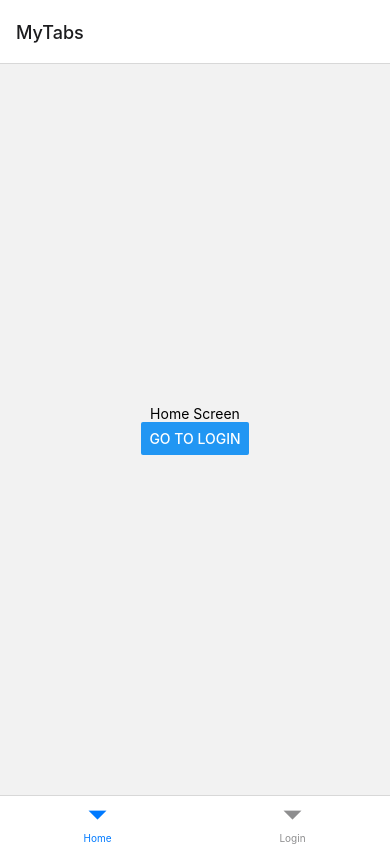
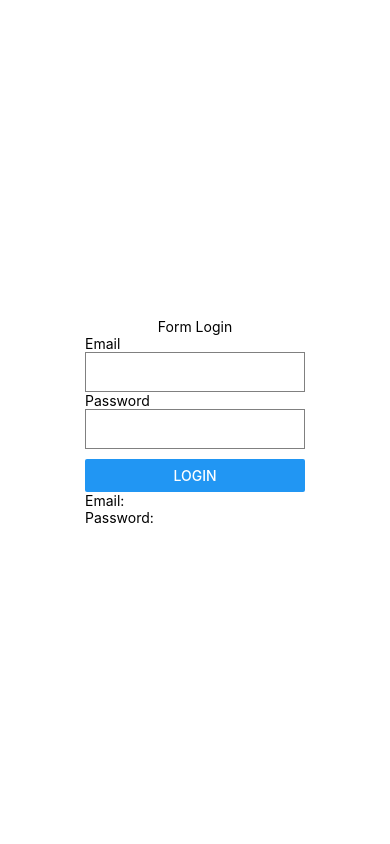
Before and after one commit to Ahmadzs/Ahmad-105841101721-lab-1, a React Native app: screen / in a window 390 px wide. Built offline with nearby package versions, Linux system fonts and the light colour scheme.

Commit message:
UseHook Data & On Change

```diff
--- a/App.js
+++ b/App.js
@@ -1,53 +1,45 @@
-import * as React from "react";
-import { View, Text, Button } from "react-native";
-import { NavigationContainer } from "@react-navigation/native";
-import { createNativeStackNavigator } from "@react-navigation/native-stack";
-import { createBottomTabNavigator } from "@react-navigation/bottom-tabs";
+import { StyleSheet, Text, View, TextInput, Button } from 'react-native'
+import React, { useState } from 'react'
+const App = () => {
 
-import Login from "./Pages/Login";
-import SignUp from "./Pages/SignUp";
-import ForgotPassword from "./Pages/ForgotPassword";
-
-const Tab = createBottomTabNavigator();
-
-function MyTabs() {
+  const [formLogin, setForm] = useState({
+    username: '',
+    email: '',
+    password: ''
+  })
+  const onSubmit = () => {
+    if (formLogin.email === 'unismuh'
+      && formLogin.password === 'unismuh') {
+      alert('Login Berhasil')
+    } else {
+      alert('Login Gagal')
+    }
+  }
   return (
-    <Tab.Navigator>
-      <Tab.Screen
-        name="Home"
-        component={HomeScreen}
-        options={{ headerShown: false }}
-      />
-      <Tab.Screen name="Login" component={Login} />
-    </Tab.Navigator>
-  );
+    <View style={{ flex: 1, justifyContent: 'center', alignItems: 'center' }}>
+      <Text>Form Login</Text>
+      <View>
+        <Text>Email</Text>
+        <TextInput
+          style={{ height: 40, borderColor: 'gray', borderWidth: 1 }}
+          onChangeText={(hasil) => setForm({ ...formLogin, email: hasil })}
+          value={formLogin.email}
+        />
+        <Text>Password</Text>
+        <TextInput
+          style={{ height: 40, borderColor: 'gray', borderWidth: 1 }}
+          onChangeText={(text) => setForm({ ...formLogin, password: text })}
+          value={formLogin.password}
+        />
+        <View style={{ marginTop: 10 }}>
+          <Button title="Login" onPress={onSubmit} />
+        </View>
+        <View>
+          <Text>Email: {formLogin.email}</Text>
+          <Text>Password: {formLogin.password}</Text>
+        </View>
+      </View>
+    </View>
+  )
 }
-
-function HomeScreen({ navigation }) {
-  return (
-    <View style={{ flex: 1, alignItems: "center", justifyContent: "center" }}>
-      <Text>Home Screen</Text>
-      <Button
-        title="Go to Login"
-        onPress={() => navigation.navigate("Login")}
-      />
-    </View>
-  );
-}
-
-const Stack = createNativeStackNavigator();
-function App() {
-  return (
-    <NavigationContainer>
-      <Stack.Navigator>
-        <Stack.Screen name="MyTabs" component={MyTabs} />
-        <Stack.Screen name="Home" component={HomeScreen} />
-        <Stack.Screen name="Login" component={Login} />
-        <Stack.Screen name="SignUp" component={SignUp} />
-        <Stack.Screen name="ForgotPassword" component={ForgotPassword} />
-      </Stack.Navigator>
-    </NavigationContainer>
-  );
-}
-
-export default App;
+export default App
```
Also changed, not shown: UseHook.js (added, +53 -0 lines).
